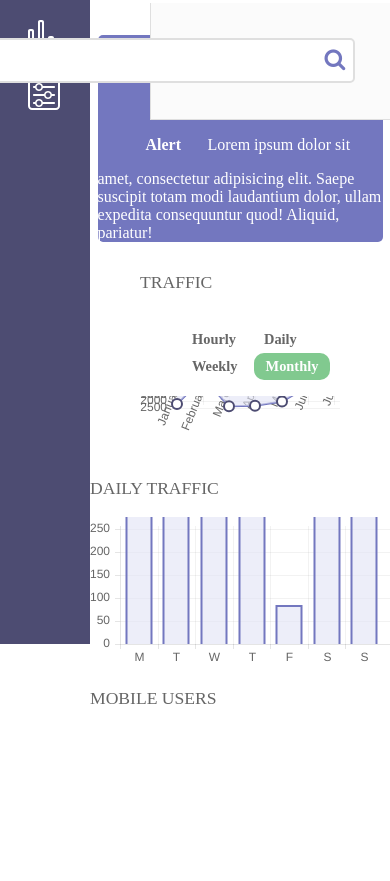
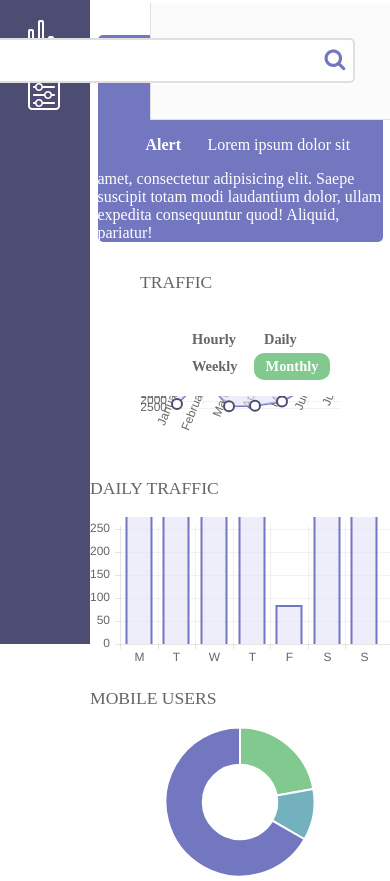
Before and after one commit to CristianCristea/project_9_web_app_dashboard, a plain HTML site: page index.html in a window 390 px wide. Shown: the part 200-1081 px from the top of the page. Before the commit the page ends 927 px from the top, so only its background shows below. Drawn offline with nearby package versions, Linux system fonts and the light colour scheme.

Commit message:
Add mobile users doughnut chart

```diff
--- a/index.html
+++ b/index.html
@@ -65,6 +65,7 @@
 
         <div class="block mobile-users">
           <h3 class="block-heading">Mobile users</h3>
+          <canvas id="mobileUsers" width="800" height="400"></canvas>
         </div>
       </section>
     </main>
--- a/js/main.js
+++ b/js/main.js
@@ -39,6 +39,28 @@ var barChartData = {
 
 };
 
+var doughnutChartData = [
+    {
+        value: 100,
+        color:"#81c98f",
+        highlight: "#FF5A5E",
+        label: "Age 16-24"
+    },
+    {
+        value: 50,
+        color: "#74b1bf",
+        highlight: "#5AD3D1",
+        label: "Age 24-34"
+    },
+    {
+        value: 300,
+        color: "#7377bf",
+        highlight: "#FFC870",
+        label: "Age 34-44"
+    }
+]
+
+
 window.onload = function(){
 
   Chart.defaults.global.responsive = true;
@@ -57,6 +79,7 @@ window.onload = function(){
 
   var lineTrafficChart = document.getElementById("trafficChart").getContext("2d");
   var barDailyTraffic = document.getElementById("dailyTraffic").getContext("2d");
+  var mobileUsers = document.getElementById("mobileUsers").getContext("2d");
   var lineChartOptions = {
     // Points style
      pointDotRadius : 5,
@@ -66,11 +89,13 @@ window.onload = function(){
     scaleStepWidth: 500
   }
 
-  barChartOptions = {
+  var barChartOptions = {
     scaleStepWidth: 50
   }
 
-  window.myLine = new Chart(lineTrafficChart).Line(lineChartData, lineChartOptions);
-  window.myBar = new Chart(barDailyTraffic).Bar(barChartData, barChartOptions)
+  var doughnutChartOptions = {animateScale : false}
 
+  window.lineTrafficChart = new Chart(lineTrafficChart).Line(lineChartData, lineChartOptions);
+  window.barDailyTraffic = new Chart(barDailyTraffic).Bar(barChartData, barChartOptions);
+  window.mobileUsers = new Chart(mobileUsers).Doughnut(doughnutChartData, doughnutChartOptions);
 };
```
